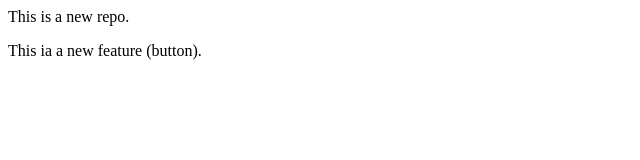
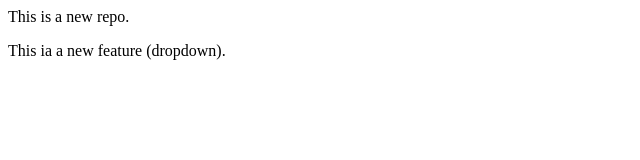
Before and after one commit to Dhruv-456/LocalRepo, a plain HTML site: page index.html in a window 1280 px wide. Shown: the full height of the page, 0-640 px from the left. Drawn offline with Linux system fonts and the light colour scheme.

```diff
--- a/index.html
+++ b/index.html
@@ -1,2 +1,2 @@
 <p>This is a new repo.</p>
-<p>This ia a new feature (button).</p>
+<p>This ia a new feature (dropdown).</p>
```
